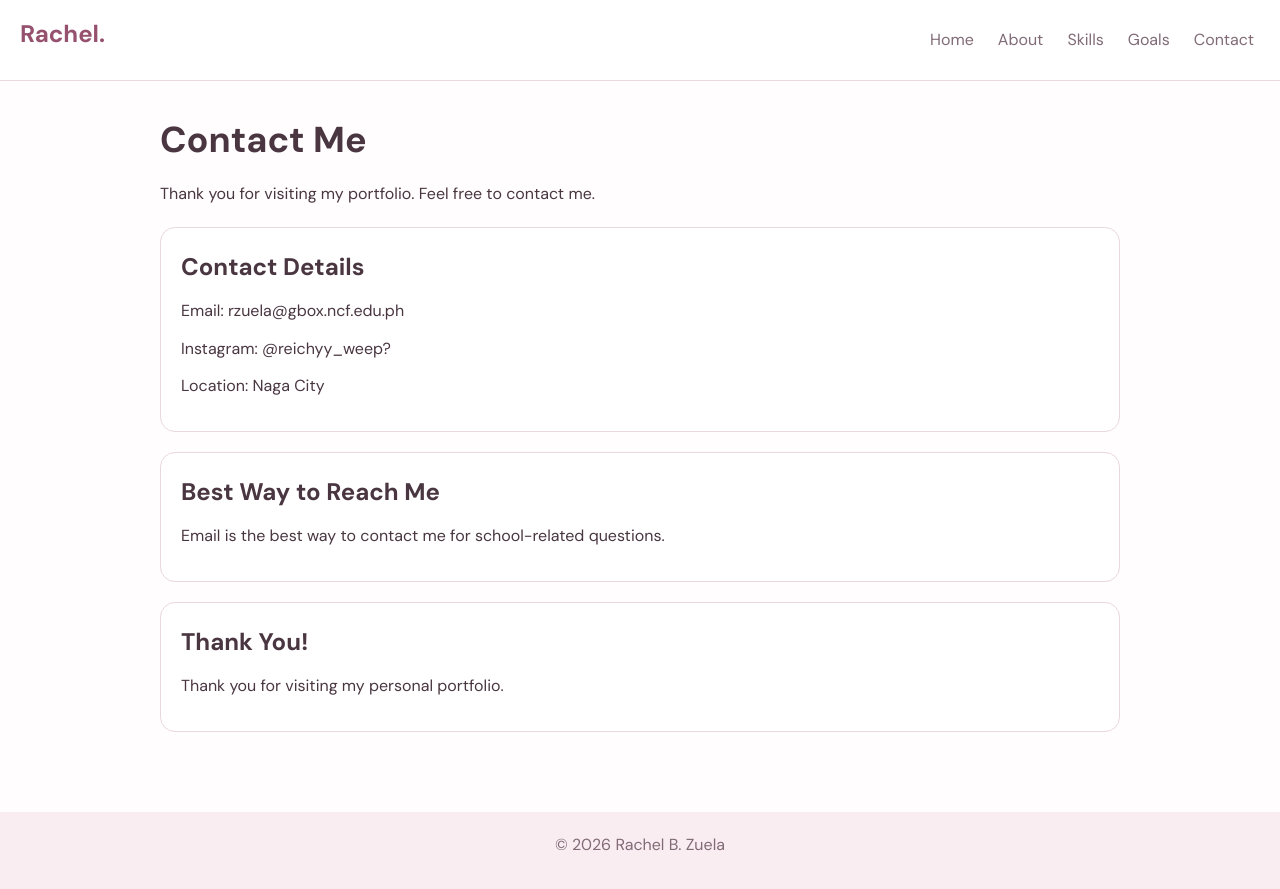
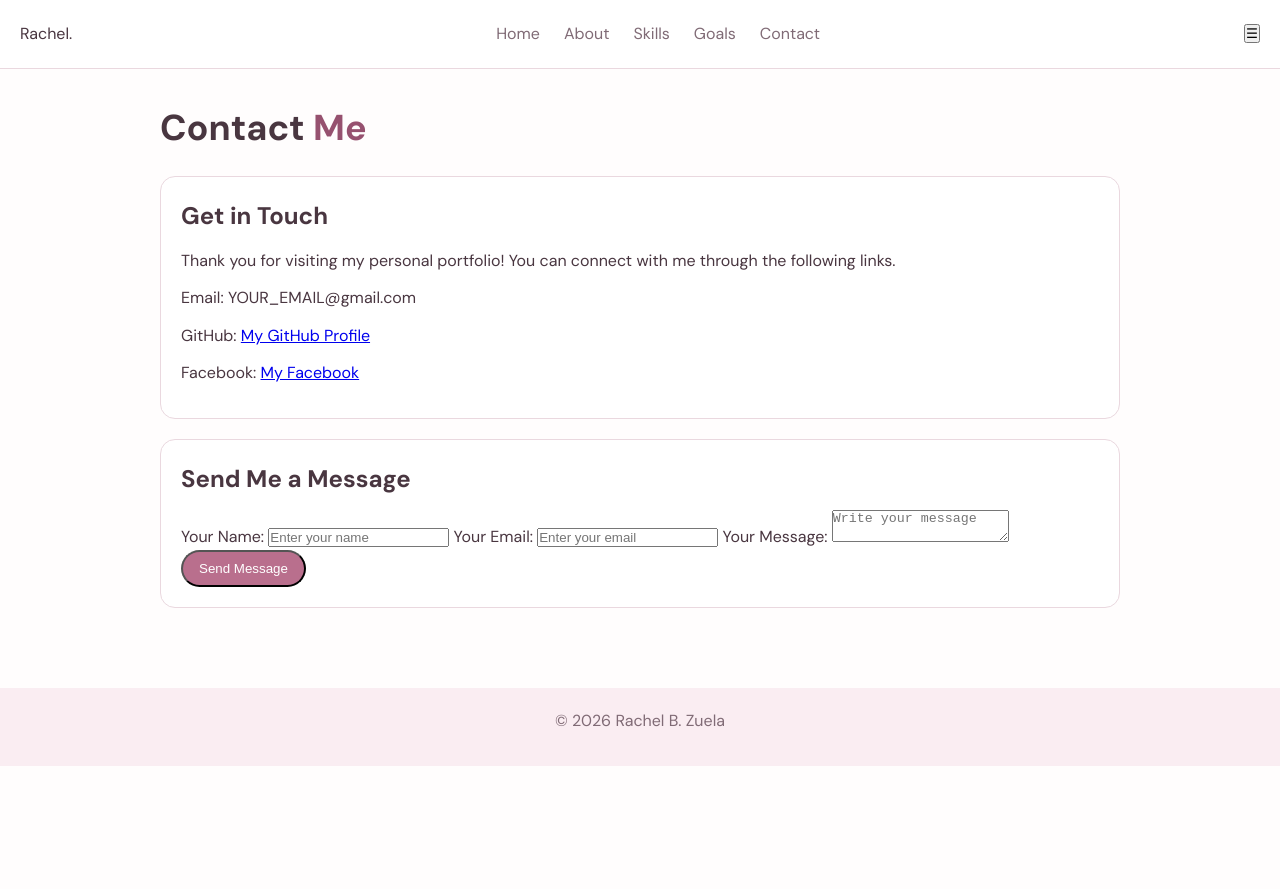
Before and after one commit to rzuela-hue/Chi1.portfolio, a plain HTML site: page contact.html in a window 1280 px wide. After the commit the page ends 800 px from the top, so only its background shows below. Drawn offline with Linux system fonts and the light colour scheme.

Commit message:
Update contact.html

```diff
--- a/contact.html
+++ b/contact.html
@@ -1,47 +1,87 @@
 <!DOCTYPE html>
-<html>
+<html lang="en">
 <head>
+    <meta charset="UTF-8">
+    <meta name="viewport" content="width=device-width, initial-scale=1.0">
     <title>Contact | Rachel B. Zuela</title>
     <link rel="stylesheet" href="style.css">
 </head>
 <body>
 
 <header>
-    <h2>Rachel.</h2>
-    <nav>
+    <div class="logo">Rachel<span>.</span></div>
+
+    <nav id="navigation">
         <a href="index.html">Home</a>
         <a href="about.html">About</a>
         <a href="skills.html">Skills</a>
         <a href="goals.html">Goals</a>
-        <a href="contact.html">Contact</a>
+        <a href="contact.html" class="active">Contact</a>
     </nav>
+
+    <button class="menu-btn" onclick="toggleMenu()">☰</button>
 </header>
 
-<main>
-    <h1>Contact Me</h1>
-    <p>Thank you for visiting my portfolio. Feel free to contact me.</p>
+<main class="container">
+
+    <h1 class="page-title">Contact <span>Me</span></h1>
 
     <section class="card">
-        <h2>Contact Details</h2>
-        <p>Email: rzuela@gbox.ncf.edu.ph</p>
-        <p>Instagram: @reichyy_weep?</p>
-        <p>Location: Naga City</p>
+
+        <h2>Get in Touch</h2>
+
+        <p>
+            Thank you for visiting my personal portfolio!
+            You can connect with me through the following links.
+        </p>
+
+        <p>Email: YOUR_EMAIL@gmail.com</p>
+
+        <p>
+            GitHub:
+            <a href="https://github.com/YOUR_USERNAME">
+                My GitHub Profile
+            </a>
+        </p>
+
+        <p>
+            Facebook:
+            <a href="https://www.facebook.com/">
+                My Facebook
+            </a>
+        </p>
+
     </section>
 
     <section class="card">
-        <h2>Best Way to Reach Me</h2>
-        <p>Email is the best way to contact me for school-related questions.</p>
+
+        <h2>Send Me a Message</h2>
+
+        <form onsubmit="return sendMessage()">
+
+            <label>Your Name:</label>
+            <input type="text" id="name" placeholder="Enter your name" required>
+
+            <label>Your Email:</label>
+            <input type="email" id="email" placeholder="Enter your email" required>
+
+            <label>Your Message:</label>
+            <textarea id="message" placeholder="Write your message" required></textarea>
+
+            <button type="submit" class="button">
+                Send Message
+            </button>
+
+        </form>
+
     </section>
 
-    <section class="card">
-        <h2>Thank You!</h2>
-        <p>Thank you for visiting my personal portfolio.</p>
-    </section>
 </main>
 
 <footer>
     <p>© 2026 Rachel B. Zuela</p>
 </footer>
 
+<script src="script.js"></script>
 </body>
 </html>
```
